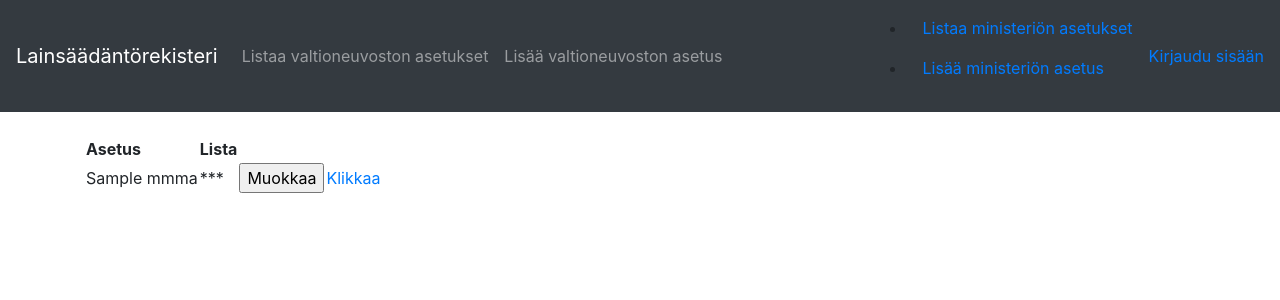
After one commit to Themis1/LS-rekisteri, a Flask app: page /mmmat/?mmma_id=1 in a window 1280 px wide. The commit adds this page. Shown: the top 300 px of the page. Run offline with Flask 2, Linux system fonts and the light colour scheme; tables that the repository leaves empty hold one stand-in row (values such as "Sample post"); some libraries are stand-ins or nearby versions.

Commit message:
Lisätty tietokantataulu MMMa

```diff
--- a/application/__init__.py
+++ b/application/__init__.py
@@ -9,6 +9,7 @@ if os.environ.get("HEROKU"):
     app.config["SQLALCHEMY_DATABASE_URI"] = os.environ.get("DATABASE_URL")
 else:
     app.config["SQLALCHEMY_DATABASE_URI"] = "sqlite:///vnat.db"
+    app.config["SQLALCHEMY_DATABASE_URI"] = "sqlite:///mmmat.db"
     app.config["SQLALCHEMY_ECHO"] = True
 
 db = SQLAlchemy(app)
@@ -20,6 +21,10 @@ from application.vnat import views
 
 from application.auth import models
 from application.auth import views
+
+from application.mmmat import models
+from application.mmmat import views
+
 
 from application.auth.models import User
 from os import urandom
--- a/application/auth/models.py
+++ b/application/auth/models.py
@@ -12,6 +12,7 @@ class User(Base):
     password = db.Column(db.String(144), nullable=False)
 
     vnat = db.relationship("Vna", backref='account', lazy=True)
+    mmmat = db.relationship("Mmma", backref='account', lazy=True)
 
     def __init__(self, name):
         self.name = name
@@ -32,7 +33,8 @@ class User(Base):
     def find_users_with_no_vnas(done=0):
         stmt = text("SELECT Account.id, Account.name FROM Account"
                     " LEFT JOIN Vna ON Vna.account_id = Account.id"
-                    " WHERE (Vna.done IS null OR Vna.done = :done)"
+                    " LEFT JOIN Mmma ON Mmma.account_id = Account.id"
+                    " WHERE ((Vna.done IS null OR Vna.done = :done) AND (Mmma.done IS null OR Mmma.done = :done))"
                     " GROUP BY Account.id"
                     " HAVING COUNT(Vna.id) = 0").params(done=done)
         res = db.engine.execute(stmt)
--- /dev/null
+++ b/application/mmmat/views.py
@@ -0,0 +1,58 @@
+from flask import render_template, request, redirect, url_for
+from flask_login import login_required, current_user
+
+from application import app, db
+from application.mmmat.models import Mmma
+from application.mmmat.forms import MmmaForm
+
+@app.route("/mmmat/", methods=["GET"])
+def mmmat_index():
+    return render_template("mmmat/list.html", mmmat = Mmma.query.all())
+
+@app.route("/mmmat/new/")
+@login_required
+def mmmat_form():
+    return render_template("mmmat/new.html", form = MmmaForm())
+
+
+
+@app.route("/mmmat/", methods=["POST"])
+@login_required
+def mmmat_create():
+    form = MmmaForm(request.form)
+
+    if not form.validate():
+        return render_template("mmmat/new.html", form = form)
+
+    t = Mmma(form.name.data)
+    t.done = form.done.data
+    t.account_id = current_user.id
+
+    db.session().add(t)
+    db.session().commit()
+
+    return redirect(url_for("mmmat_index"))
+
+@app.route("/mmmat/<mmma_id>", methods=["POST"])
+@login_required
+def mmmat_set_done(mmma_id):
+
+    t = Mmma.query.get(mmma_id)
+    t.done = True
+    db.session().commit()
+
+    return redirect(url_for("mmmat_index"))
+
+
+@app.route("/mmmat/", methods=["GET"])
+def mmmat_yksi(mmma_id):
+    id = Mmma.query.get(mmma_id)
+    return render_template("mmmat/yksi.html", mmmat_id = id)
+
+
+@app.route("/mmmat/", methods=["POST"])
+def mmmat_save():
+    uusi = Mmma(request.form.get("name"))
+
+    db.session().add(uusi)
+    db.session().commit()
--- a/application/templates/layout.html
+++ b/application/templates/layout.html
@@ -16,11 +16,20 @@
       <div class="collapse navbar-collapse" id="navbarCollapse">
         <ul class="navbar-nav mr-auto">
           <li class="nav-item">
-            <a class="nav-link" href="{{ url_for('vnat_index') }} ">Listaa asetukset</a>
+            <a class="nav-link" href="{{ url_for('vnat_index') }} ">Listaa valtioneuvoston asetukset</a>
           </li>
           <li class="nav-item">
-            <a class="nav-link" href="{{ url_for('vnat_form') }} ">Lisää asetus</a>
+            <a class="nav-link" href="{{ url_for('vnat_form') }} ">Lisää valtioneuvoston asetus</a>
           </li>
+        </ul>
+        <ul>
+          <li class="nav-item">
+            <a class="nav-link" href="{{ url_for('mmmat_index') }} ">Listaa ministeriön asetukset</a>
+          </li>
+          <li class="nav-item">
+            <a class="nav-link" href="{{ url_for('mmmat_form') }} ">Lisää ministeriön asetus</a>
+          </li>
+
         </ul>
         <div class="form-inline mt-2 mt-md-0">
           {% if current_user.is_authenticated %}
--- /dev/null
+++ b/application/templates/mmmat/list.html
@@ -0,0 +1,23 @@
+{% extends "layout.html" %}
+
+{% block body %}
+  <table>
+    <tr>
+      <th>Asetus</th>
+      <th>Lista</th>
+      <th></th>
+    </tr>
+    {% for mmma in mmmat %}
+    <tr>
+      <td>{{ mmma.name }}</td>
+      <td>***</td>
+      <td>
+        <form method="POST" action="{{ url_for('mmmat_yksi', mmma_id=mmma.id) }}">
+          <input type="submit" value="Muokkaa"/>
+        </form>
+      </td>
+      <td><a href="{{ url_for('mmmat_yksi', mmma_id=mmma.id) }}">Klikkaa</a></td>
+    </tr>
+    {% endfor %}
+  </table>
+{% endblock %}
```
Also changed, not shown: application/mmmat/forms.py (added, +9 -0 lines), application/mmmat/models.py (added, +14 -0 lines), application/templates/mmmat/new.html (added, +37 -0 lines), application/templates/mmmat/yksi.html (added, +23 -0 lines), application/mmmat.db (added), application/mmmat/__init__.py (added), application/vnat.db.
